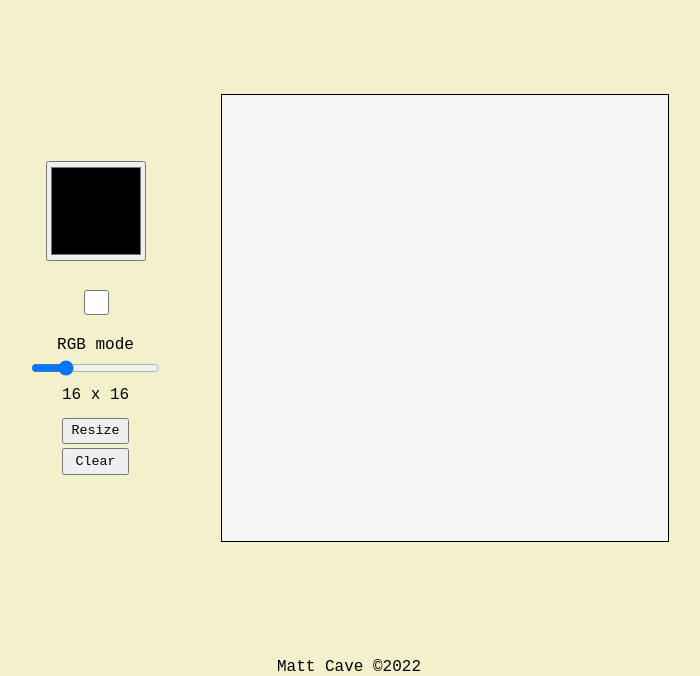
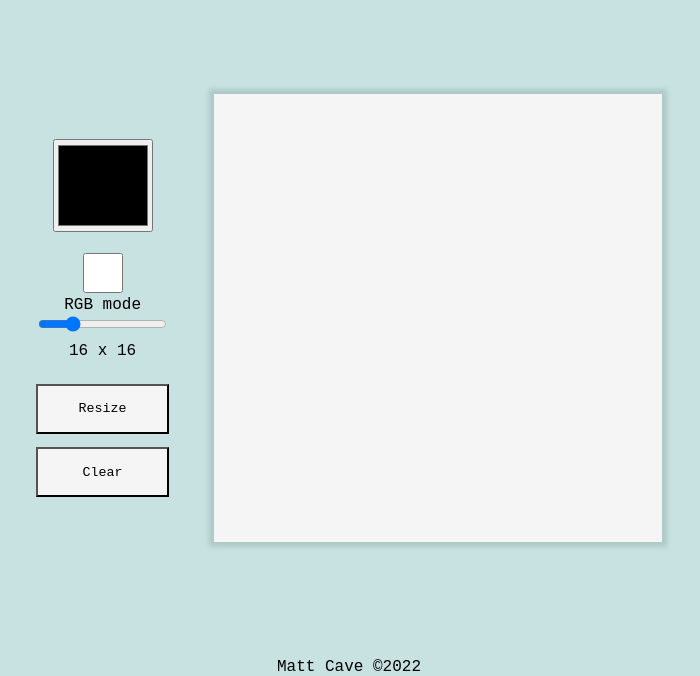
Before and after one commit to caveman418/Etch-a-sketch, a plain HTML site: page index.html in a window 1280 px wide. Shown: the part 124-800 px from the top of the page, without its empty margins (291-991 px from the left). Drawn offline with Linux system fonts and the light colour scheme.

Commit message:
Project complete

```diff
--- a/index.html
+++ b/index.html
@@ -14,7 +14,7 @@
             <div class="options">
                 <input class="colorpicker" type="color"><br>
                 <div class="checkbox">
-                    <input class = "checkrgb" type="checkbox" name="rgb-mode"><br>
+                    <input class = "checkrgb" type="checkbox" name="rgb-mode">
                     <label for="rgb-mode">RGB mode</label>
                 </div>
                 <div class="slider">
--- a/style.css
+++ b/style.css
@@ -5,7 +5,7 @@
 }
 
 body {
-    background-color: rgb(243, 241, 203);
+    background-color: rgb(200, 225, 225);
     margin: 0;
     display: flex;
     flex-direction: column;
@@ -23,13 +23,17 @@ body {
 .center {
     display: flex;
     align-items: center;
-    justify-content: space-between;
-    width: 50%;
+    justify-content: center;
+    width: 70%;
+    gap: 5%;
 }
 
 .grid {
     height: 35vw;
     width: 35vw;
+    display: flex;
+    flex-wrap: wrap;
+    box-shadow: 0 0 5px 5px rgb(175, 200, 200);
 }
 
 .options {
@@ -37,12 +41,14 @@ body {
     flex-direction: column;
     align-items: center;
     justify-content: space-between;
-    height: 70%;
+    height: 80%;
 }
 
 button {
-    width: 5em;
-    height: 2em;
+    width: 10em;
+    height: 4em;
+    margin-top: 1em;
+    background-color: rgb(245,245,245);
 }
 
 .checkbox, .slider {
@@ -57,14 +63,8 @@ button {
 }
 
 .checkrgb {
-    height: 25px;
-    width: 25px;
-}
-
-.grid {
-    display: flex;
-    flex-wrap: wrap;
-    border: solid black 1px;
+    height: 3em;
+    width: 3em;
 }
 
 .box {
```
